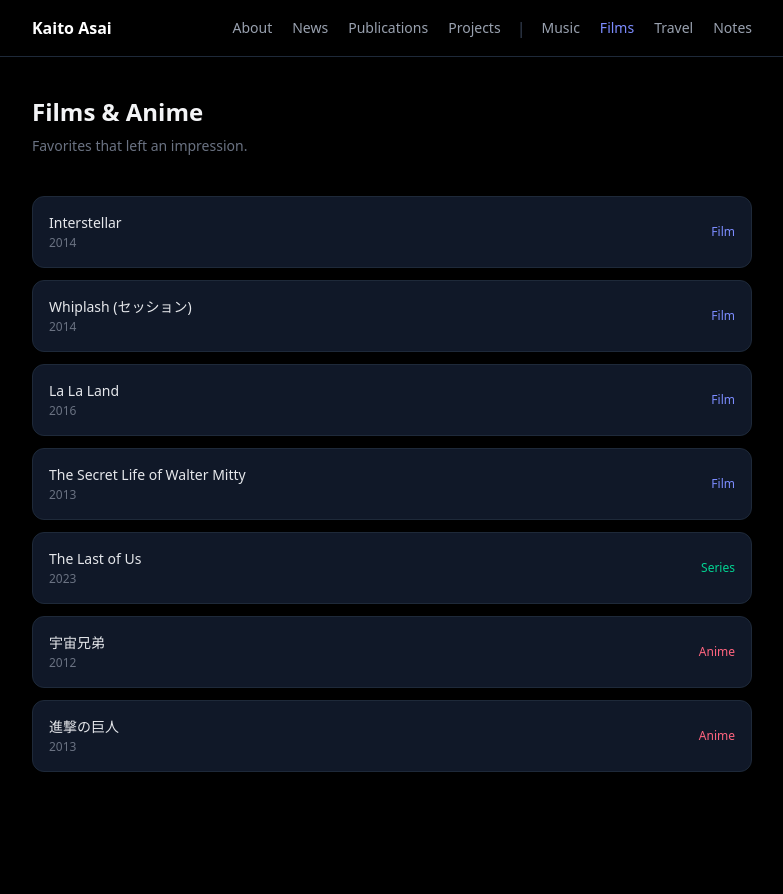
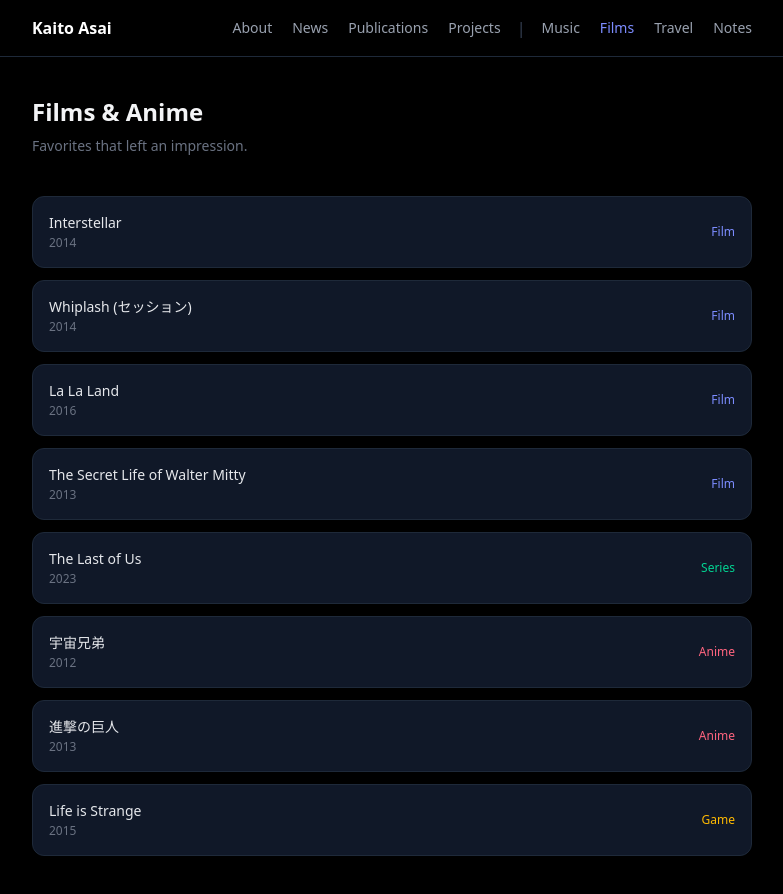
Before and after one commit to s1280061/my-portfolio, a Next.js app: page /films in a window 1280 px wide. Shown: the top 894 px of the page, without its empty margins (248-1031 px from the left). Before the commit the page ends 868 px from the top, so only its background shows below. Built offline with nearby package versions, Linux system fonts and the light colour scheme.

Commit message:
Add Life is Strange to films page

```diff
--- a/app/films/page.tsx
+++ b/app/films/page.tsx
@@ -6,12 +6,14 @@
   { title: "The Last of Us", year: "2023", type: "Series" },
   { title: "宇宙兄弟", year: "2012", type: "Anime" },
   { title: "進撃の巨人", year: "2013", type: "Anime" },
+  { title: "Life is Strange", year: "2015", type: "Game" },
 ];
 
 const typeColor: Record<string, string> = {
   Film: "text-[#7C8CFF]",
   Series: "text-emerald-400",
   Anime: "text-rose-400",
+  Game: "text-amber-400",
 };
 
 export default function FilmsPage() {
```
